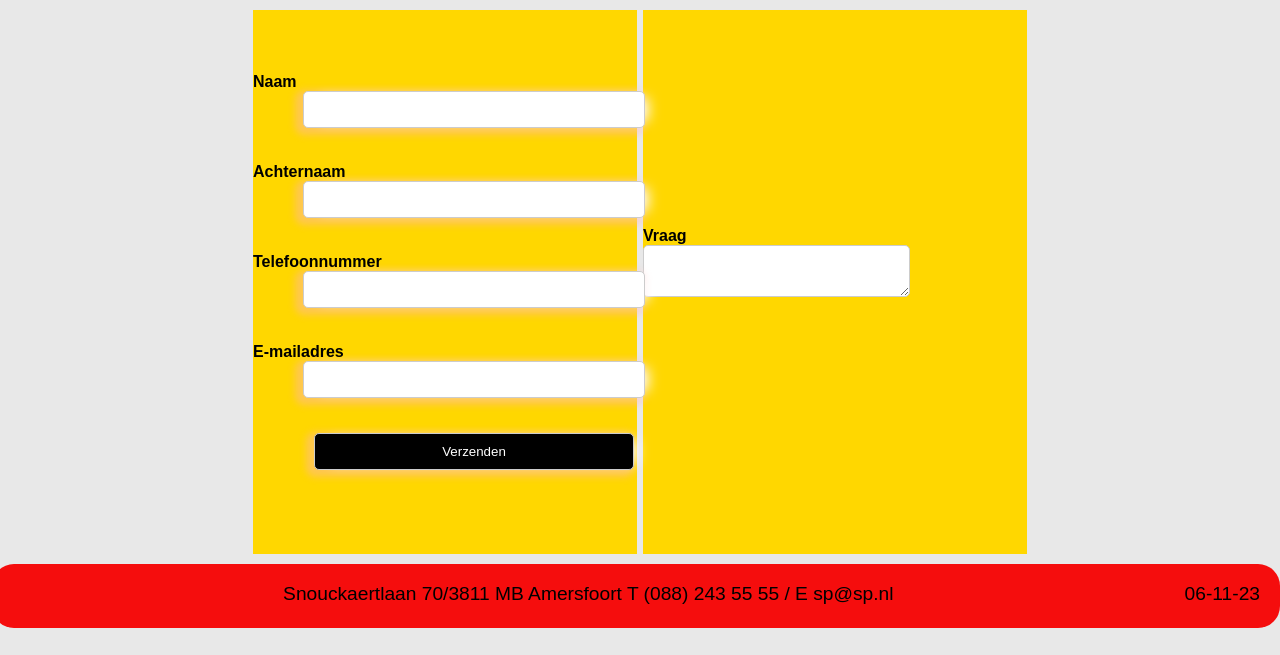
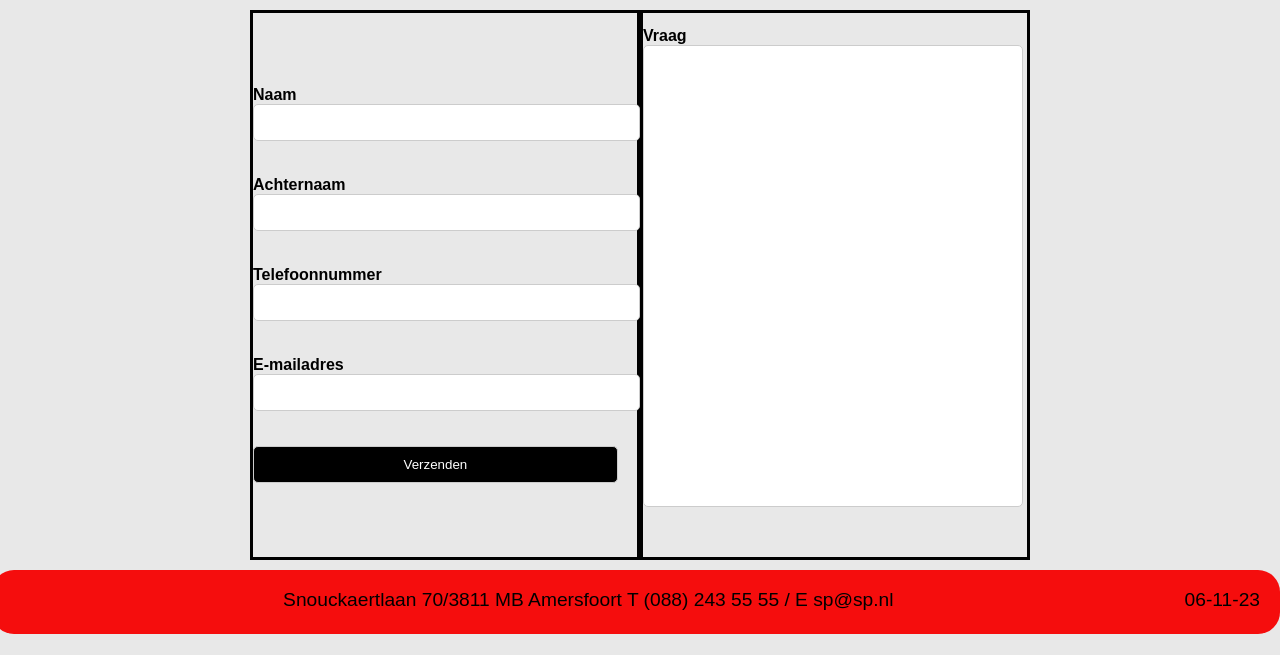
Before and after one commit to MaenZaza/Project2, a PHP site: page /Contact.php in a window 1280 px wide. Shown: the part 145-800 px from the top of the page. Run offline with PHP 8.4, Linux system fonts and the light colour scheme.

Commit message:
pushing B

```diff
--- a/Contact.php
+++ b/Contact.php
@@ -18,10 +18,10 @@ include "Header.php"
 ?>
 <div id="ContactPage" class="Onderwerp">
     <div class="Form FR">
-    <div class="form-group">
-    <label for="vraag">Vraag</label>
-    <textarea name="vraag" id="vraag" required></textarea>
-  </div>
+      <div class="form-group">
+        <label for="vraag">Vraag</label>
+          <input name="vraag" id="vraag" required></input>
+      </div>
     </div>
 
     <div class="Form FL">
--- a/Style2.css
+++ b/Style2.css
@@ -136,8 +136,6 @@
 }
 
 .Ledenp {
-  /* display: flex; */
-
   margin: 15px 0px;
   text-align: center;
   background-size: cover;
@@ -146,15 +144,20 @@
   position: relative;
 }
 
-.Ledenp div{
+.Ledenp div {
   position: absolute;
-  top: 0px;
+  top: 125px;
+  color: white;
   display: none;
+  width: 210px;
+  border: 5px black;
+  left: 1px;
 }
 
-.Ledenp:hover div{
-  display: block;
+.Ledenp:hover div {
+  display: flex;
 }
+
 .L1 {
   grid-area: Ledenp1;
 
@@ -198,7 +201,6 @@
 
 #LedenPage img {
 
-  max-width: 100%;
   height: 30vh;
   filter: grayscale(100%);
   -webkit-filter: grayscale(100%);
@@ -304,7 +306,7 @@
 }
 
 
-input,
+.doneerF input,
 select {
   box-shadow: 0px 1px 4px -7px #ffffff, 10px 0px 13px -7px #ffffff, -4px 3px 7px 4px rgb(255 179 179 / 44%);
   display: flex;
@@ -327,3 +329,62 @@ input[type="submit"] {
   justify-content: center;
   font-weight: normal;
 }
+
+/* Contact */
+#ContactPage {
+  display: grid;
+  grid-template-areas:
+    'FormL FormR';
+}
+
+.Form {
+  display: flex;
+  align-items: center;
+  justify-self: center;
+  width: 30vw;
+  height: 68vh;
+  margin: 10px 0px;
+  border: solid 3px black;
+}
+
+.FR {
+  grid-area: FormR;
+  margin-right: 250px;
+}
+
+.FL {
+  grid-area: FormL;
+  margin-left: 250px;
+}
+
+form {
+  width: 500px;
+  margin: 0 auto;
+}
+
+.form-group {
+  margin-bottom: 35px;
+}
+
+label {
+  font-weight: bold;
+}
+
+input,
+textarea {
+  width: 95%;
+  padding: 10px;
+  border: 1px solid #ccc;
+  border-radius: 5px;
+}
+
+input[type="submit"] {
+
+  color: #fff;
+  cursor: pointer;
+}
+
+#vraag {
+  height: 55vh;
+  width: 28vw;
+}
--- a/test.css
+++ /dev/null
@@ -1,50 +0,0 @@
-/* Contact */
-#ContactPage{
-    display: grid;
-    grid-template-areas:
-    'FormL FormR';
-}
-.Form {
-    display: flex;
-  align-items: center;
-  justify-self: center;
-  background-color: gold;
-  width: 30vw;
-  height: 68vh;
-  margin: 10px 0px;
-
-}
-.FR {
-    grid-area: FormR;
-    margin-right: 250px;
-}
-.FL {
-    grid-area: FormL;
-    margin-left: 250px;
-}
-
-  form {
-    width: 500px;
-    margin: 0 auto;
-  }
-
-  .form-group {
-    margin-bottom: 35px;
-  }
-
-  label {
-    font-weight: bold;
-  }
-
-  input, textarea {
-    width: 100%;
-    padding: 10px;
-    border: 1px solid #ccc;
-    border-radius: 5px;
-  }
-
-  input[type="submit"] {
-
-    color: #fff;
-    cursor: pointer;
-  }
```
Also changed, not shown: dbHandler.php (added, +15 -0 lines).
